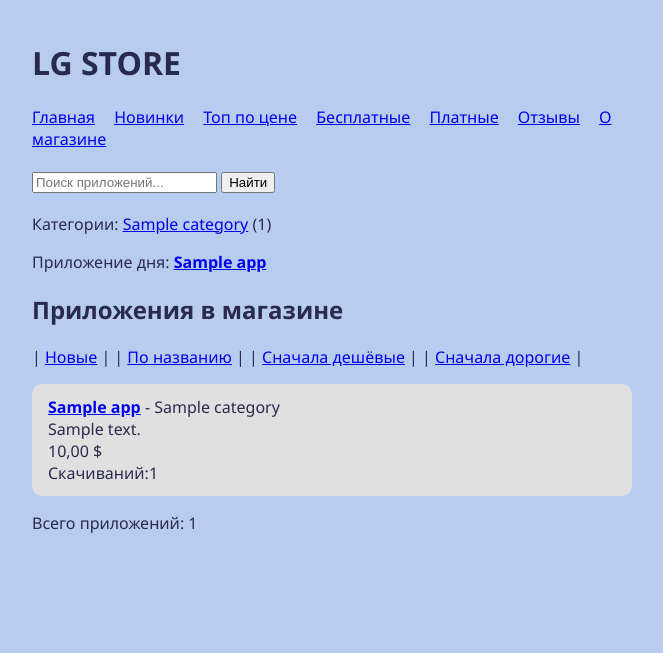
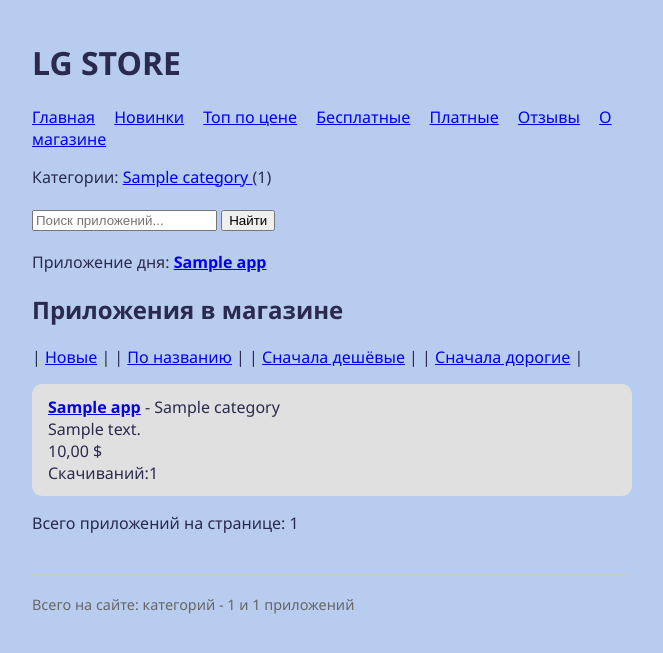
Before and after one commit to rvatslav-cloud/changan, a Django app: page / in a window 1280 px wide. Shown: the top 653 px of the page, without its empty margins (308-971 px from the left). Run offline with Django 5.2, Linux system fonts and the light colour scheme; tables that the repository leaves empty hold one stand-in row (values such as "Sample post").

Commit message:
дз-12: контекстный процессор store_menu, меню категорий в base.html

```diff
--- a/lg_store/settings.py
+++ b/lg_store/settings.py
@@ -64,6 +64,7 @@ TEMPLATES = [
                 'django.contrib.auth.context_processors.auth',
                 'django.contrib.messages.context_processors.messages',
                 'django.template.context_processors.csrf',
+                'main.context_processors.store_menu'
             ],
         },
     },
--- /dev/null
+++ b/main/context_processors.py
@@ -0,0 +1,16 @@
+from django.db.models import Count
+
+from .models import App,Category
+
+
+def store_menu(request):
+    categories = list(
+        Category.objects
+        .annotate(apps_count=Count('app'))
+        .order_by('name')
+    )
+    return {
+        'categories':categories,
+        'apps_total':App.objects.count(),
+        'categories_total':len(categories),
+    }
--- a/main/static/main/style.css
+++ b/main/static/main/style.css
@@ -24,10 +24,23 @@ li {
 }
 
 .active {
-    font-width: bold;
+    font-weight: bold;
     color: #000;
 }
 
 form {
     margin: 20px auto;
 }
+
+.categories-nav a.active{
+    font-weight: bold;
+    text-decoration: underline;
+}
+
+footer {
+   margin-top: 40px;
+   padding-top: 20px;
+   border-top: 1px solid #ccc;
+   color: #666;
+   font-size: 0.9em;
+}
--- a/main/templates/main/base.html
+++ b/main/templates/main/base.html
@@ -19,6 +19,20 @@
 
     </nav>
 
+   <p class="categories-nav">
+        Категории:
+        {% for category in categories %}
+            <a href="{% url 'main:category' category.id %}"
+               {% if request.resolver_match.url_name == 'category' and request.resolver_match.kwargs.category_id == category.id %}class="active"{% endif %}>
+                {{ category.name }}
+            </a>
+            ({{ category.apps_count }}){% if not forloop.last %} · {% endif %}
+        {% empty %}
+            пока нет
+        {% endfor %}
+    </p>
+
+
     {% block search_form %}
     <form method="GET" action="{% url 'main:index' %}">
         <input type="text" name="q" placeholder="Поиск приложений..." value="{{ q }}">
@@ -29,5 +43,9 @@
     </form>
     {% endblock %}
     {% block content %}{% endblock %}
+
+     <footer>
+         Всего на сайте: категорий - {{ categories_total }} и {{ apps_total }} приложений
+     </footer>
 </body>
 </html>
--- a/main/templates/main/index.html
+++ b/main/templates/main/index.html
@@ -2,12 +2,7 @@
 {% block title %} Главная - LG STORE {% endblock %}
 {% block content %}
 
-    <p>Категории:
-        {% for category in categories %}
-            <a href="{% url 'main:category' category.id %}">{{category.name}}</a>
-            ({{ category.app_set.count }}){% if not forloop.last %} . {% endif %}
-        {% endfor %}
-    </p>
+
 
     {% if featured %}
         <p>Приложение дня: <strong><a href="{% url 'main:app_detail' featured.id %}">{{featured.name}}</a></strong></p>
@@ -58,5 +53,5 @@
         {% endif %}
     </p>
     {% endif %}
-    <p> Всего приложений: {{ page_obj|length }}</p>
+    <p> Всего приложений на странице: {{ page_obj|length }}</p>
 {% endblock %}
--- a/main/views.py
+++ b/main/views.py
@@ -36,14 +36,13 @@ class IndexView(ListView):
         else:
             apps = App.objects.all()
 
-        return apps.order_by(SORTS.get(sort, '-created_at'))
+        return apps.order_by(SORTS.get(sort, '-сreated_at'))
 
     def get_context_data(self, **kwargs):
         context = super().get_context_data(**kwargs)
         context['q'] = self.request.GET.get('q', '')
         context['sort'] = self.request.GET.get('sort', '')
         context['featured'] = App.objects.order_by('-price').first()
-        context['categories'] = Category.objects.all()
         return context
 
 
```
